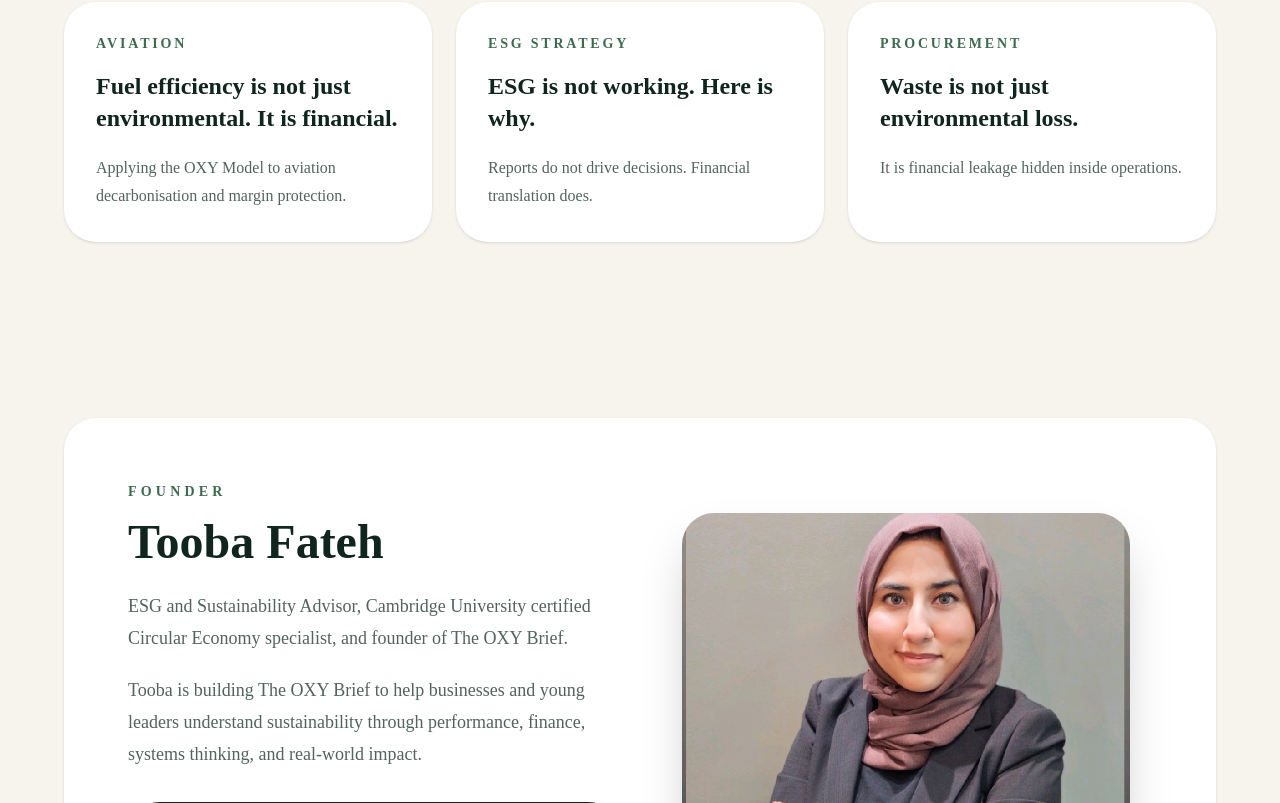
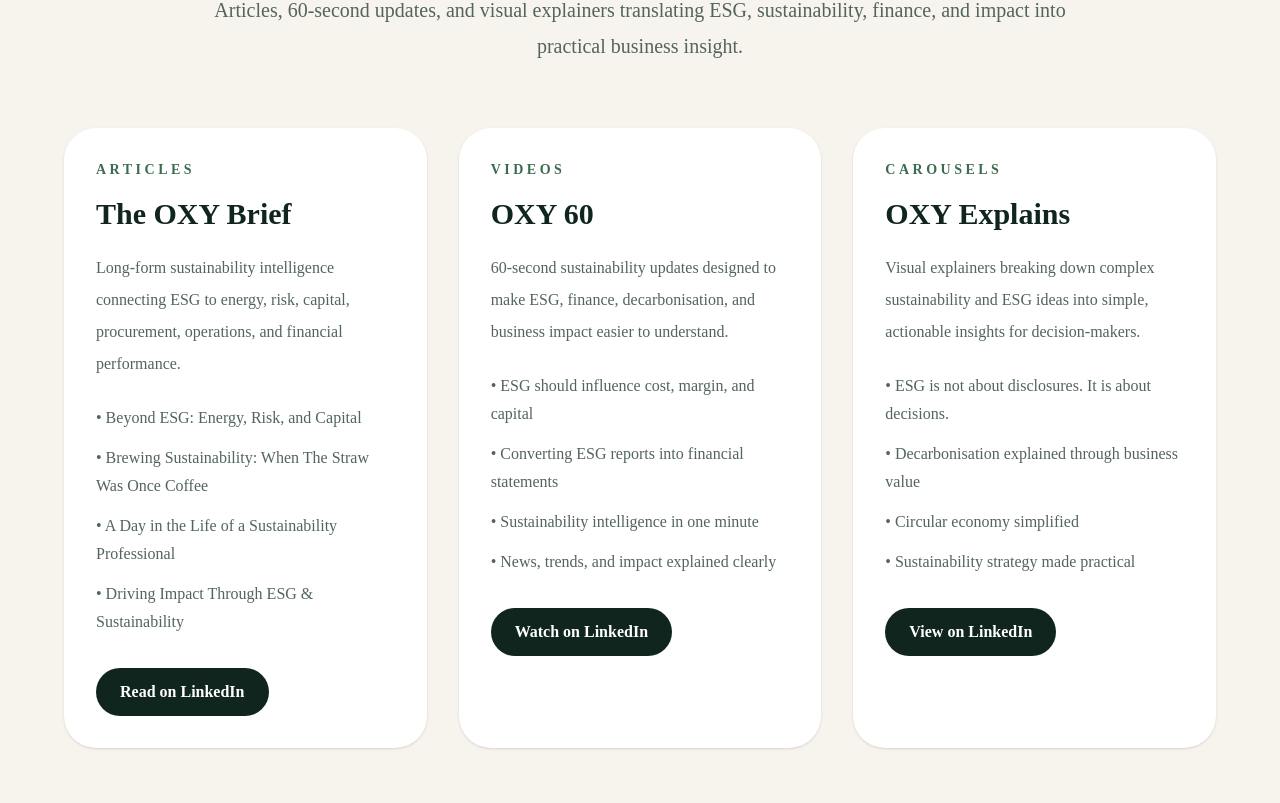
Before and after one commit to toobafateh-code/theoxybrief, a Next.js app: page / in a window 1280 px wide. Shown: the part 6877-7680 px from the top of the page. Built offline with nearby package versions, Linux system fonts and the light colour scheme.

Commit message:
Add content library section

```diff
--- a/app/page.tsx
+++ b/app/page.tsx
@@ -398,6 +398,122 @@
         </div>
       </section>
 
+{/* CONTENT LIBRARY */}
+<section id="content-library" className="px-6 py-24 md:px-16">
+  <div className="mx-auto max-w-7xl text-center">
+    <p className="text-lg font-bold uppercase tracking-[0.35em] text-[#3D6B4F]">
+      Content Library
+    </p>
+
+    <h2 className="mx-auto mt-5 max-w-5xl text-5xl font-black leading-tight md:text-7xl">
+      Explore The OXY Brief intelligence hub.
+    </h2>
+
+    <p className="mx-auto mt-6 max-w-4xl text-xl leading-9 text-[#53645D]">
+      Articles, 60-second updates, and visual explainers translating ESG,
+      sustainability, finance, and impact into practical business insight.
+    </p>
+
+    <div className="mt-16 grid gap-8 md:grid-cols-3">
+      {/* THE OXY BRIEF ARTICLES */}
+      <div className="rounded-[2rem] bg-white p-8 text-left shadow-sm">
+        <p className="text-sm font-bold uppercase tracking-[0.25em] text-[#3D6B4F]">
+          Articles
+        </p>
+
+        <h3 className="mt-4 text-3xl font-bold">
+          The OXY Brief
+        </h3>
+
+        <p className="mt-5 leading-8 text-[#53645D]">
+          Long-form sustainability intelligence connecting ESG to energy,
+          risk, capital, procurement, operations, and financial performance.
+        </p>
+
+        <ul className="mt-6 space-y-3 leading-7 text-[#53645D]">
+          <li>• Beyond ESG: Energy, Risk, and Capital</li>
+          <li>• Brewing Sustainability: When The Straw Was Once Coffee</li>
+          <li>• A Day in the Life of a Sustainability Professional</li>
+          <li>• Driving Impact Through ESG &amp; Sustainability</li>
+        </ul>
+
+        <a
+          href="https://www.linkedin.com/company/the-oxy-brief/"
+          target="_blank"
+          rel="noopener noreferrer"
+          className="mt-8 inline-block rounded-full bg-[#10251E] px-6 py-3 font-semibold text-white hover:bg-[#1D3A30]"
+        >
+          Read on LinkedIn
+        </a>
+      </div>
+
+      {/* OXY 60 VIDEOS */}
+      <div className="rounded-[2rem] bg-white p-8 text-left shadow-sm">
+        <p className="text-sm font-bold uppercase tracking-[0.25em] text-[#3D6B4F]">
+          Videos
+        </p>
+
+        <h3 className="mt-4 text-3xl font-bold">
+          OXY 60
+        </h3>
+
+        <p className="mt-5 leading-8 text-[#53645D]">
+          60-second sustainability updates designed to make ESG, finance,
+          decarbonisation, and business impact easier to understand.
+        </p>
+
+        <ul className="mt-6 space-y-3 leading-7 text-[#53645D]">
+          <li>• ESG should influence cost, margin, and capital</li>
+          <li>• Converting ESG reports into financial statements</li>
+          <li>• Sustainability intelligence in one minute</li>
+          <li>• News, trends, and impact explained clearly</li>
+        </ul>
+
+        <a
+          href="https://www.linkedin.com/company/the-oxy-brief/"
+          target="_blank"
+          rel="noopener noreferrer"
+          className="mt-8 inline-block rounded-full bg-[#10251E] px-6 py-3 font-semibold text-white hover:bg-[#1D3A30]"
+        >
+          Watch on LinkedIn
+        </a>
+      </div>
+
+      {/* OXY EXPLAINS */}
+      <div className="rounded-[2rem] bg-white p-8 text-left shadow-sm">
+        <p className="text-sm font-bold uppercase tracking-[0.25em] text-[#3D6B4F]">
+          Carousels
+        </p>
+
+        <h3 className="mt-4 text-3xl font-bold">
+          OXY Explains
+        </h3>
+
+        <p className="mt-5 leading-8 text-[#53645D]">
+          Visual explainers breaking down complex sustainability and ESG ideas
+          into simple, actionable insights for decision-makers.
+        </p>
+
+        <ul className="mt-6 space-y-3 leading-7 text-[#53645D]">
+          <li>• ESG is not about disclosures. It is about decisions.</li>
+          <li>• Decarbonisation explained through business value</li>
+          <li>• Circular economy simplified</li>
+          <li>• Sustainability strategy made practical</li>
+        </ul>
+
+        <a
+          href="https://www.linkedin.com/company/the-oxy-brief/"
+          target="_blank"
+          rel="noopener noreferrer"
+          className="mt-8 inline-block rounded-full bg-[#10251E] px-6 py-3 font-semibold text-white hover:bg-[#1D3A30]"
+        >
+          View on LinkedIn
+        </a>
+      </div>
+    </div>
+  </div>
+</section>
+
       {/* INSIGHTS */}
       <section id="insights" className="px-6 py-24 md:px-16">
         <div className="mx-auto max-w-7xl text-center">
```
